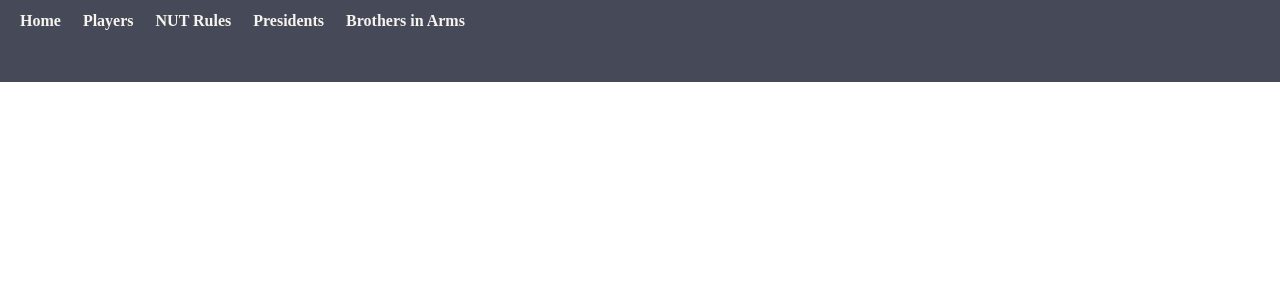
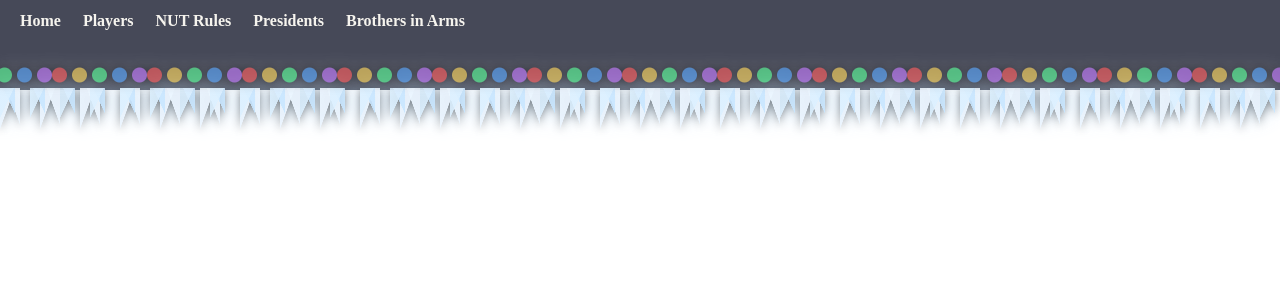
Before and after one commit to whaleslaughter-ux/WOS-State-2128, a Jekyll site: the page nav.html, which Jekyll copies as it is, in a window 1280 px wide. Shown: the top 300 px of the page. Built offline with Jekyll 4.4.1, drawn with Linux system fonts in a browser that asks for light colours.

Commit message:
Update navigation styles for holiday mode

```diff
--- a/nav.html
+++ b/nav.html
@@ -1,12 +1,14 @@
 <style>
+/* ===== FIXED NAV BASE ===== */
 .site-nav {
   position: fixed;
-  left: 0; right: 0; top: 0;
-  z-index: 1000;
+  left: 0;
+  right: 0;
+  top: 0;
+  z-index: 3000;
   background: rgba(8,12,32,.75);
   backdrop-filter: blur(8px);
-  padding: 12px 20px 52px; /* extra space for lights + icicles */
-  border-bottom: none;
+  padding: 12px 20px 60px; /* room for lights + icicles */
 }
 
 /* links */
@@ -18,78 +20,106 @@
   border-bottom:2px solid transparent;
   opacity:.95;
 }
-.site-nav a:hover{
+.site-nav a:hover,
+.site-nav a.active{
   border-bottom-color: #f6d36b;
-  opacity:1;
-}
-.site-nav a.active{
-  border-bottom-color:#f6d36b;
   color:#fff8dc;
 }
 
-/* push page down enough */
-body { padding-top: 110px; }
-@media (max-width:480px){ body { padding-top: 130px; } }
+/* push page down */
+body { padding-top: 150px; }
+@media (max-width:480px){ body { padding-top: 170px; } }
 
-/* ---------- STRING LIGHTS (bigger + multi-color) ---------- */
+/* ===== CHRISTMAS LIGHT STRIP ===== */
+body.holiday-mode .site-nav::after {
+  content:"";
+  position:absolute;
+  left:0;
+  right:0;
+  top: calc(100% - 44px);
+  height:46px;
+  pointer-events:none;
+  animation: nav-twinkle 2s ease-in-out infinite alternate;
 
-body.holiday-mode .site-nav::after {
-  content: "";
-  position: absolute;
-  left: 0;
-  right: 0;
-top: calc(100% - 36px);
-  height: 42px;                 /* taller strip = room for bigger bulbs */
-  pointer-events: none;
+  background:
+    radial-gradient(circle, #ff5f5f 0 7px, transparent 8px) 12px 12px / 95px 34px repeat-x,
+    radial-gradient(circle, #ffd85e 0 7px, transparent 8px) 32px 12px / 95px 34px repeat-x,
+    radial-gradient(circle, #5eff9a 0 7px, transparent 8px) 52px 12px / 95px 34px repeat-x,
+    radial-gradient(circle, #5eaaff 0 7px, transparent 8px) 72px 12px / 95px 34px repeat-x,
+    radial-gradient(circle, #c77dff 0 7px, transparent 8px) 92px 12px / 95px 34px repeat-x;
 
-  /* five colors: red, gold, green, blue, purple */
-  background:
-    radial-gradient(circle, #ff5f5f 0 7px, transparent 8px) 10px 10px / 90px 32px repeat-x,
-    radial-gradient(circle, #ffd85e 0 7px, transparent 8px) 28px 10px / 90px 32px repeat-x,
-    radial-gradient(circle, #5eff9a 0 7px, transparent 8px) 46px 10px / 90px 32px repeat-x,
-    radial-gradient(circle, #5eaaff 0 7px, transparent 8px) 64px 10px / 90px 32px repeat-x,
-    radial-gradient(circle, #c77dff 0 7px, transparent 8px) 82px 10px / 90px 32px repeat-x;
-
-  opacity: .95;
-  filter: drop-shadow(0 0 6px rgba(0,0,0,.75))
-          drop-shadow(0 0 8px rgba(255,255,255,.35));
-}
-/* ---------- NAV LIGHT TWINKLE ---------- */
-body.holiday-mode .site-nav::after {
-  animation: nav-twinkle 1.8s ease-in-out infinite alternate;
+  filter:
+    drop-shadow(0 0 6px rgba(0,0,0,.8))
+    drop-shadow(0 0 8px rgba(255,255,255,.4));
 }
 
+/* twinkle */
 @keyframes nav-twinkle {
-  from { opacity: .55; }
-  to   { opacity: 1; }
+  from { opacity:.55; }
+  to   { opacity:1; }
 }
 
-
-/* ---------- ICICLES (real pointy triangles) ---------- */
+/* ===== ICICLES ===== */
 body.holiday-mode .site-nav::before {
-  content: "";
-  position: absolute;
-  left: 0;
-  right: 0;
- top: calc(100%);
- /* hangs below light bulbs */
-  height: 70px;
-  pointer-events: none;
-  z-index: 999;
+  content:"";
+  position:absolute;
+  left:0;
+  right:0;
+  top: calc(100% - 2px);
+  height:62px;
+  pointer-events:none;
 
   background:
-    linear-gradient(-65deg, transparent 75%, rgba(210,230,255,.85) 76%) 0 0 / 28px 60px repeat-x,
-    linear-gradient(65deg,  transparent 75%, rgba(210,230,255,.85) 76%) 14px 0 / 28px 45px repeat-x,
-    linear-gradient(-70deg, transparent 75%, rgba(235,245,255,.9) 76%) 40px 0 / 36px 65px repeat-x,
-    linear-gradient(70deg,  transparent 75%, rgba(235,245,255,.9) 76%) 58px 0 / 36px 50px repeat-x;
+    linear-gradient(-65deg, transparent 75%, rgba(220,240,255,.9) 76%) 0 0 / 30px 58px repeat-x,
+    linear-gradient(65deg,  transparent 75%, rgba(200,230,255,.9) 76%) 15px 0 / 30px 40px repeat-x,
+    linear-gradient(-70deg, transparent 76%, rgba(235,245,255,.95) 77%) 40px 0 / 40px 65px repeat-x,
+    linear-gradient(70deg,  transparent 76%, rgba(235,245,255,.95) 77%) 60px 0 / 40px 46px repeat-x;
 
   filter:
-    drop-shadow(0 2px 3px rgba(0,0,0,.35))
-    drop-shadow(0 0 8px rgba(200,230,255,.6));
+    drop-shadow(0 2px 4px rgba(0,0,0,.45))
+    drop-shadow(0 0 10px rgba(200,230,255,.7));
+}
 
-  opacity: .95;
+/* ===== BACKGROUND SNOW (behind gate + site) ===== */
+.background-snow {
+  position:fixed;
+  inset:0;
+  z-index:1;
+  pointer-events:none;
+  opacity:0;
 }
+
+body.holiday-mode .background-snow { opacity:1; }
+
+.background-snow::before,
+.background-snow::after {
+  content:"";
+  position:absolute;
+  inset:0;
+  background-image:
+    radial-gradient(circle, rgba(255,255,255,.9) 0 1px, transparent 2px);
+  background-size: 200px 200px;
+  animation: snow-fall 30s linear infinite;
+}
+
+.background-snow::after {
+  background-size: 320px 320px;
+  opacity:.5;
+  animation-duration: 50s;
+}
+
+@keyframes snow-fall {
+  from { transform: translateY(-120px); }
+  to   { transform: translateY(120px); }
+}
+
+/* ensure gate and nav stay above snow */
+.site-nav { z-index:3000; }
+.gate-overlay { z-index:9999; }
+
 </style>
+
+<div class="background-snow" aria-hidden="true"></div>
 
 <nav class="site-nav" aria-label="Main navigation">
   <a href="/index.html">Home</a>
```
Also changed, not shown: other parts of nav.html (+11 -0 lines).
